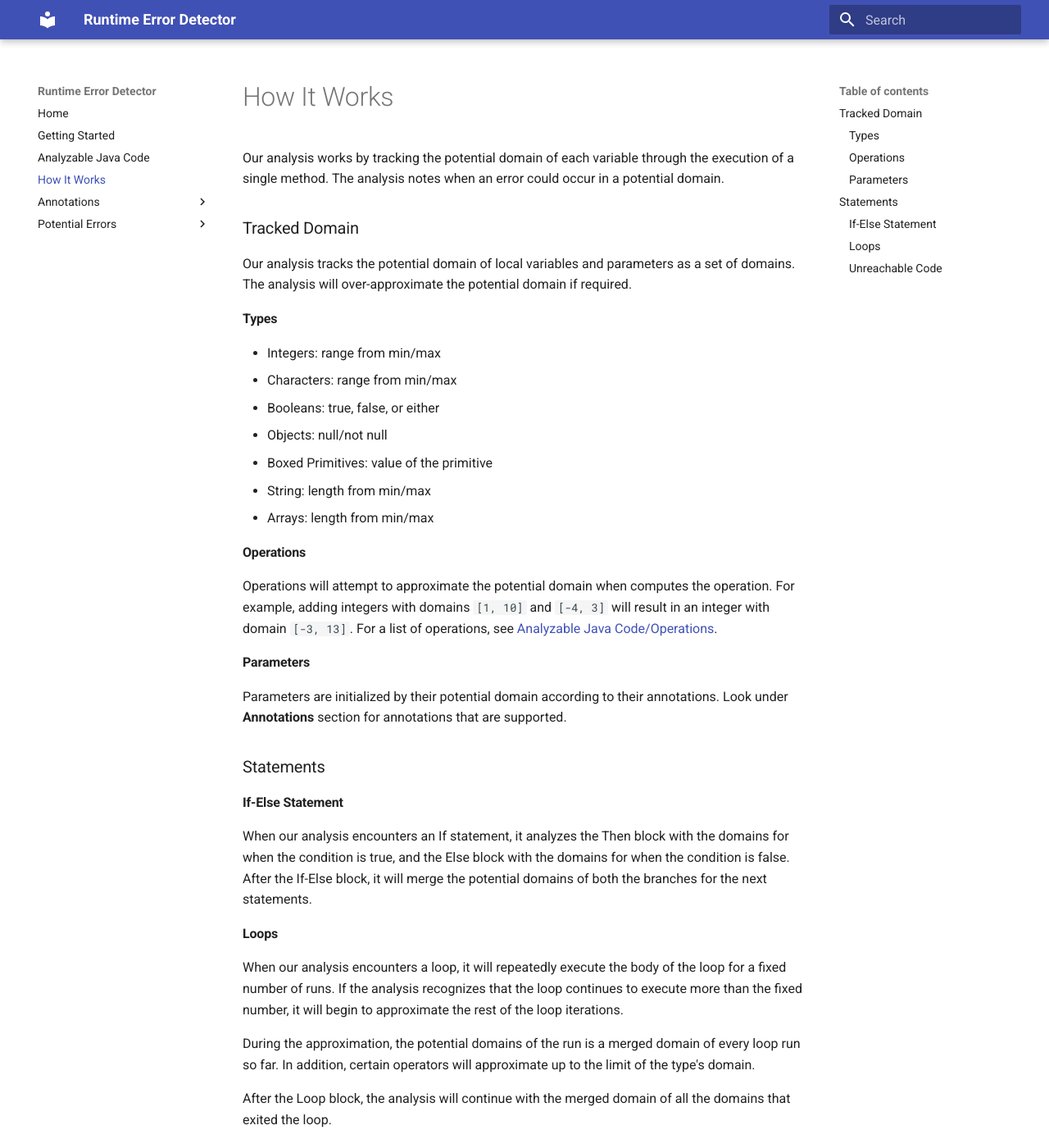
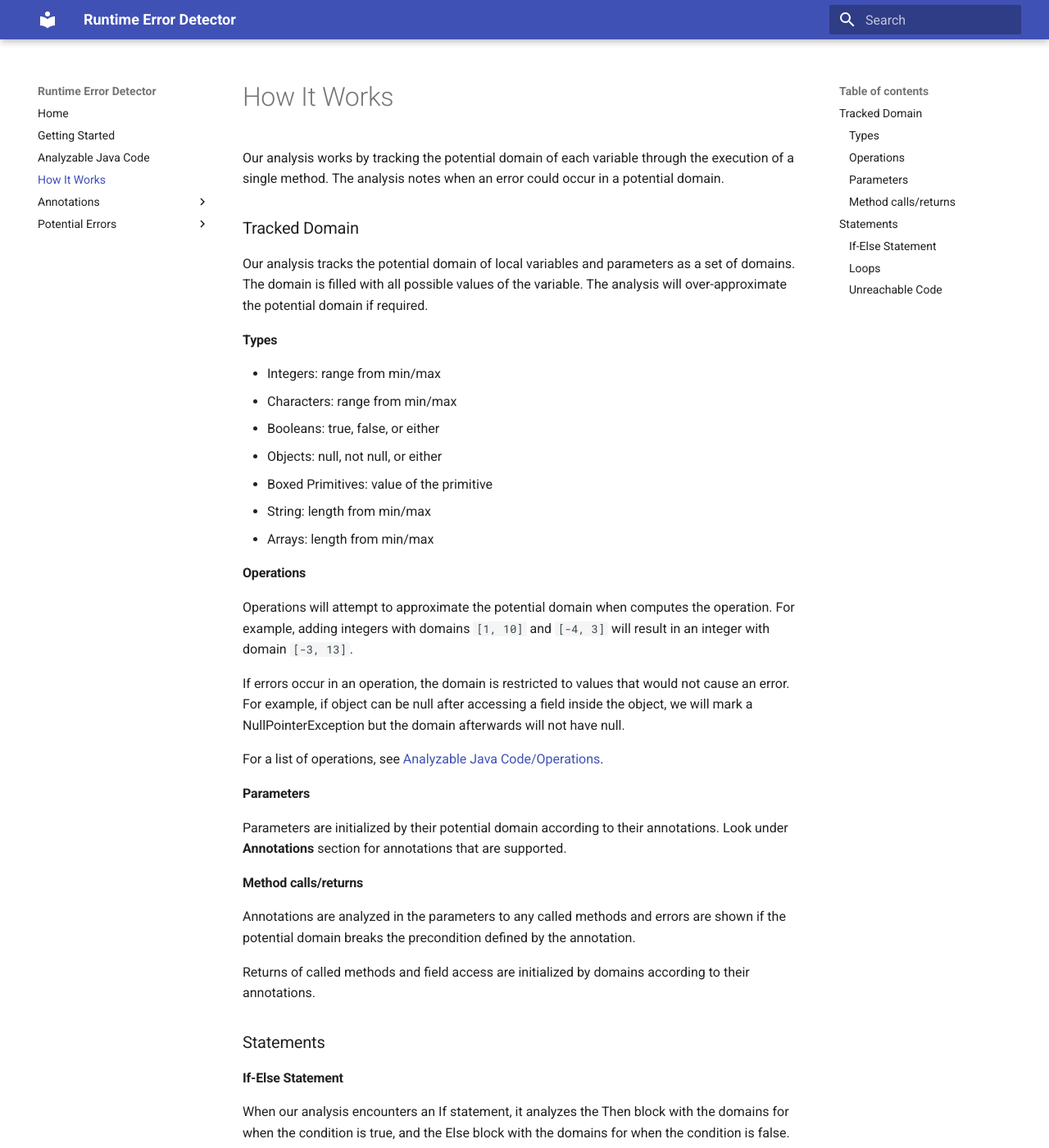
Before and after one commit to chunga7879/ProgramAnalysis, an MkDocs documentation site: the page built from docs/docs/analysis-description.md, in a window 1280 px wide and 1400 px high. Shown: the whole window at 82% size. Built offline with MkDocs 1.6.1 and Material for MkDocs 9.7.7, drawn with Linux system fonts in a browser that asks for light colours; some of the changed text lies outside the part shown.

Commit message:
Add more documentation

```diff
--- a/docs/docs/analysis-description.md
+++ b/docs/docs/analysis-description.md
@@ -3,21 +3,33 @@
 Our analysis works by tracking the potential domain of each variable through the execution of a single method. The analysis notes when an error could occur in a potential domain.
 
 ### Tracked Domain
-Our analysis tracks the potential domain of local variables and parameters as a set of domains. The analysis will over-approximate the potential domain if required.
+Our analysis tracks the potential domain of local variables and parameters as a set of domains.
+The domain is filled with all possible values of the variable.
+The analysis will over-approximate the potential domain if required.
+
 #### Types
 - Integers: range from min/max
 - Characters: range from min/max
 - Booleans: true, false, or either
-- Objects: null/not null
+- Objects: null, not null, or either
   - Boxed Primitives: value of the primitive
   - String: length from min/max
   - Arrays: length from min/max
+
 #### Operations
 Operations will attempt to approximate the potential domain when computes the operation. For example, adding integers with domains `[1, 10]` and `[-4, 3]` will result in an integer with domain `[-3, 13]`.
+
+If errors occur in an operation, the domain is restricted to values that would not cause an error. For example, if object can be null after accessing a field inside the object, we will mark a NullPointerException but the domain afterwards will not have null.
+
 For a list of operations, see [Analyzable Java Code/Operations](./valid-code).
 
 #### Parameters
 Parameters are initialized by their potential domain according to their annotations. Look under **Annotations** section for annotations that are supported.
+
+#### Method calls/returns
+Annotations are analyzed in the parameters to any called methods and errors are shown if the potential domain breaks the precondition defined by the annotation.
+
+Returns of called methods and field access are initialized by domains according to their annotations.
 
 ### Statements
 #### If-Else Statement
@@ -29,6 +41,7 @@ When our analysis encounters a loop, it will repeatedly execute the body of the
 If the analysis recognizes that the loop continues to execute more than the fixed number, it will begin to approximate the rest of the loop iterations.
 
 During the approximation, the potential domains of the run is a merged domain of every loop run so far. In addition, certain operators will approximate up to the limit of the type's domain.
+As such, restricting the number of runs of loops will result in a more accurate result.
 
 After the Loop block, the analysis will continue with the merged domain of all the domains that exited the loop.
 
```
Also changed, not shown: docs/docs/getting-started.md (+2 -0 lines).
